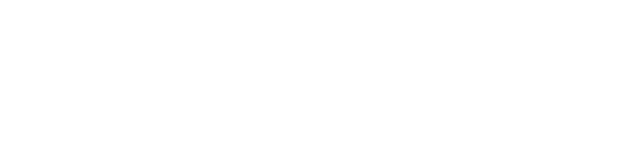
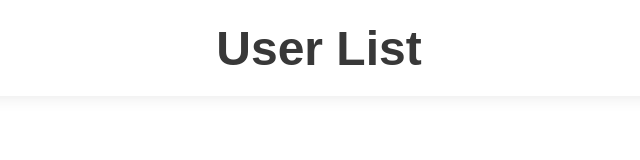
Before and after one commit to sobhan-gh30/JsPagination, a plain HTML site: page index.html in a window 1280 px wide. Shown: the whole page, without its empty margins (321-961 px from the left). Drawn offline with Linux system fonts and the light colour scheme.

Commit message:
feat : Creating Html base elements

```diff
--- a/index.html
+++ b/index.html
@@ -7,9 +7,15 @@
     <meta http-equiv="X-UA-Compatible" content="ie=edge">
     <title>Sobhan | Js Pagination Project</title>
     <link rel="stylesheet" href="style.css">
-
 </head>
 <body>
+    <header>
+        <h1>User List</h1>
+    </header>
+    <main>
+        <div class="list" id="list"></div>
+        <div class="pagination" id="pagination"></div>
+    </main>
 
 
 <script src="js/app.js"></script>
--- a/style.css
+++ b/style.css
@@ -0,0 +1,19 @@
+body{
+    margin: 0;
+    padding: 0;
+    box-sizing: border-box;
+    font-family: Arial, serif ;
+}
+header{
+    width: 100%;
+    height: 6rem;
+    box-shadow: 0 0 1rem rgba(0, 0, 0, 0.1);
+    display: flex;
+    justify-content: center;
+    align-items: center;
+}
+h1{
+    font-size: 3rem;
+    margin: 0;
+    color: #383838;
+}
```
